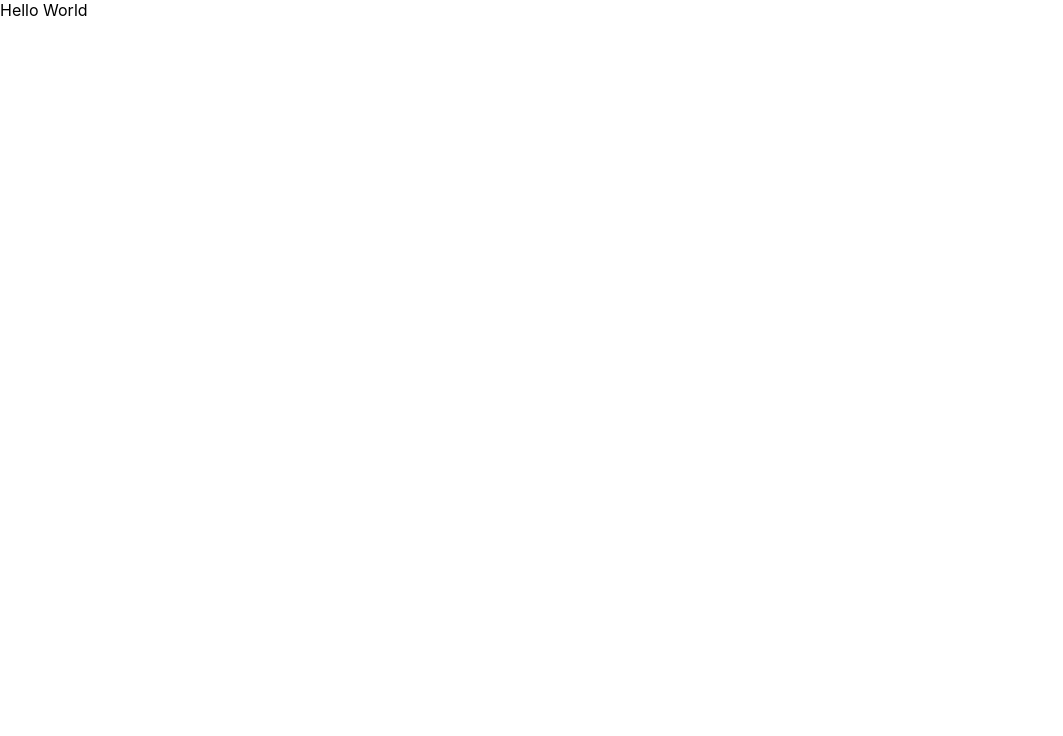
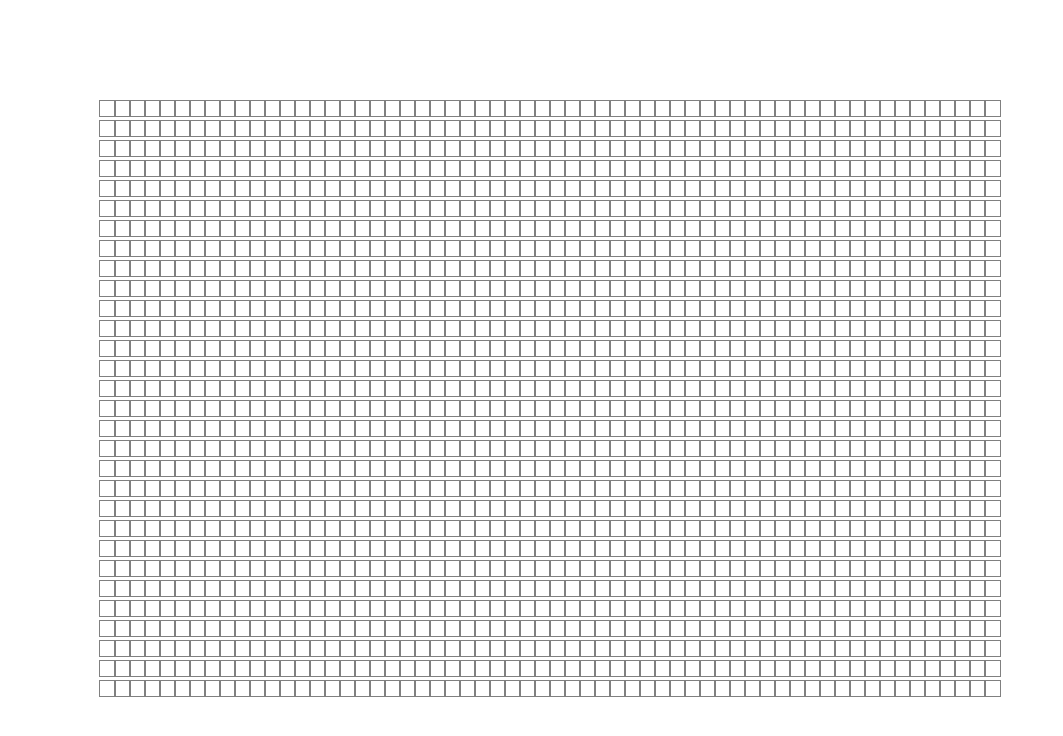
Before and after one commit to AwsManas/Visualizing-algorithms-by-catching-Pokemon, a React (Create React App) app: page / in a window 1280 px wide. Shown: the top 736 px of the page, without its empty margins (0-1063 px from the left). Built offline with nearby package versions, Linux system fonts and the light colour scheme.

Commit message:
making a grid

```diff
--- a/src/App.js
+++ b/src/App.js
@@ -1,5 +1,5 @@
 import './App.css';
-import MyApp from './MyApp.js'
+import MyApp from './MyApp.jsx'
 
 function App() {
   return (
--- a/src/MyApp.js
+++ /dev/null
@@ -1,21 +0,0 @@
-import React , {Component} from "react";
-
-import Node from './SingleNode.js'
-
-export default class MyApp extends Component{
-
-    constructor(props){
-        super(props)
-        this.state = {}
-    }
-
-    render(){
-        return (
-            <div>
-                Hello World
-                <Node></Node>
-            </div>
-        )
-    }
-
-}
--- /dev/null
+++ b/src/MyApp.jsx
@@ -0,0 +1,48 @@
+import React , {Component} from "react";
+
+import Node from './SingleNode.js'
+import './css/MyApp.css'
+
+export default class MyApp extends Component{
+
+    constructor(props){
+        super(props)
+        this.state = {
+            nodes : []
+        }
+    }
+
+    componentDidMount() {
+        let nodes = []
+        for(let row = 0; row < 30; row++){
+            let crow = []
+            for(let col = 0; col < 60; col++) {
+                crow.push([]);
+            }
+            nodes.push(crow);
+        }
+        this.setState({nodes});
+    }
+
+    render(){
+
+        let nodes = this.state.nodes;
+
+        return (
+            <div className="mygrid">
+            {nodes.map((row, rowIdx) => {
+              return (
+                <div key={rowIdx}>
+                  {row.map((node, nodeIdx) => {
+                    return (
+                      <Node></Node>
+                    );
+                  })}
+                </div>
+              );
+            })}
+          </div>
+        )
+    }
+
+}
--- /dev/null
+++ b/src/css/MyApp.css
@@ -0,0 +1,4 @@
+.mygrid {
+    margin: 100px 0px 0px 100px;
+    position: relative;
+  }
--- a/src/css/SingleNode.css
+++ b/src/css/SingleNode.css
@@ -0,0 +1,6 @@
+.node{
+    width: 15px;
+    height: 15px;
+    outline: 1px solid grey;
+    display: inline-block;
+}
```
